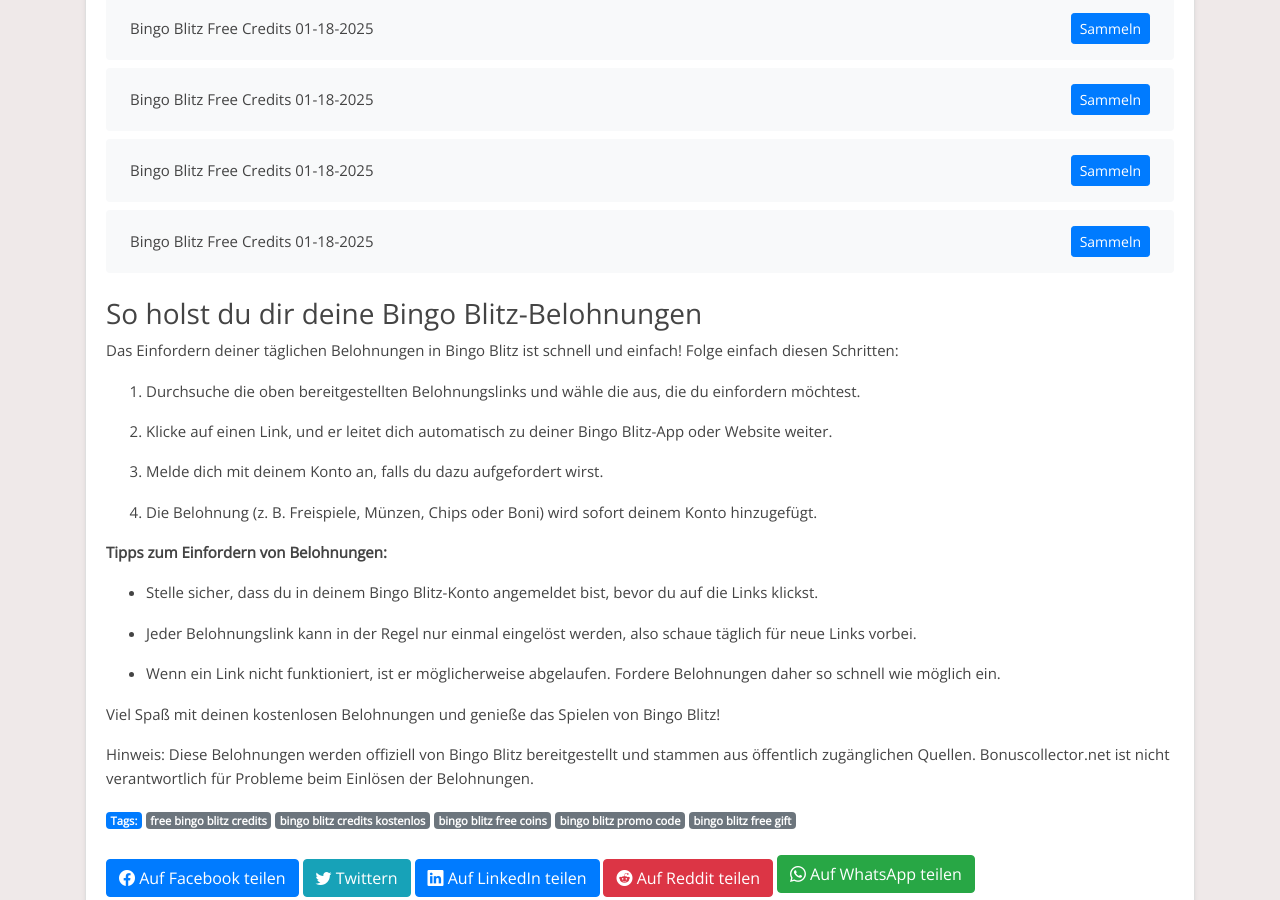
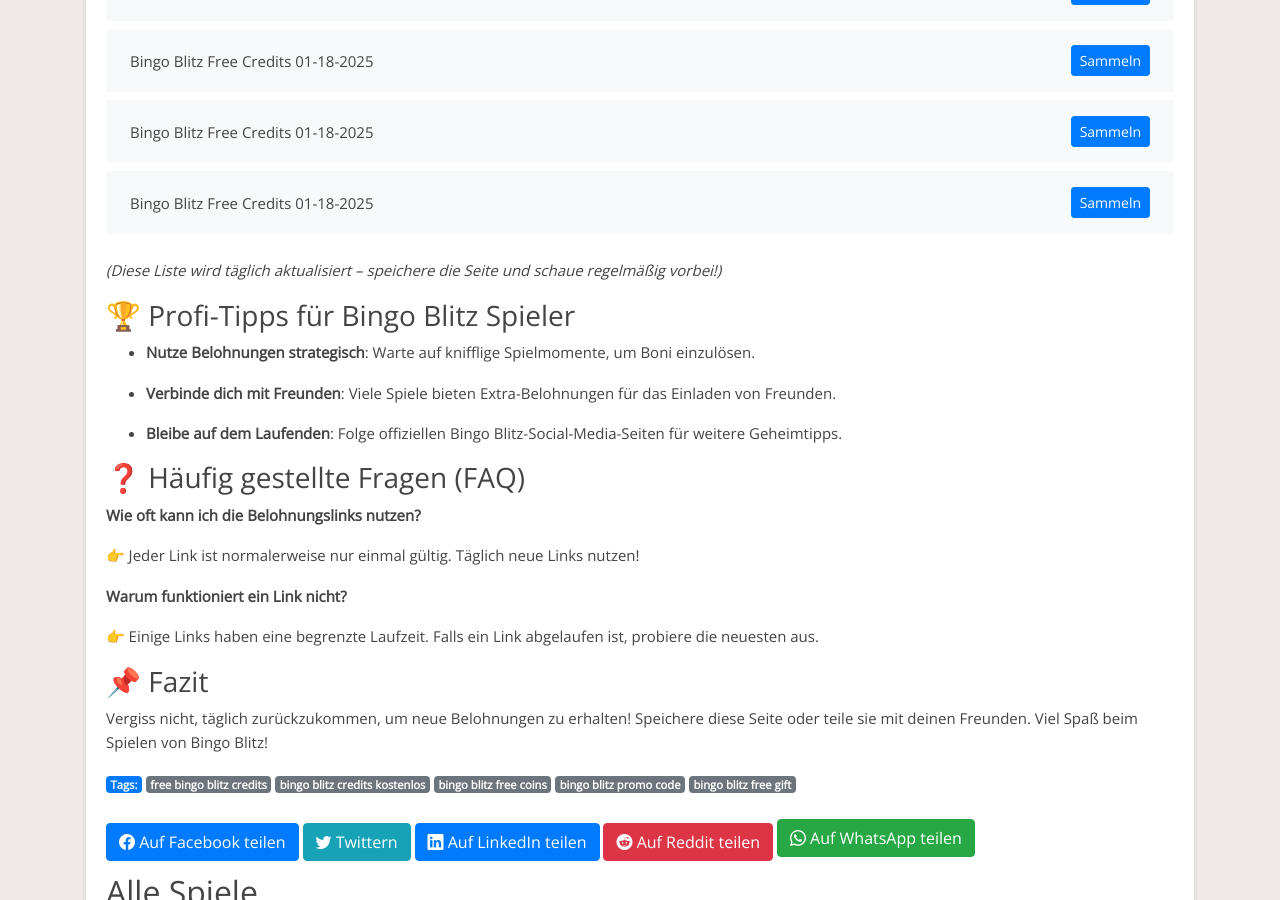
Before and after one commit to Prollad99/bs-de, a Jekyll site: the page built from _posts/2025-01-18-bingo-blitz.md, in a window 1280 px wide and 900 px high, scrolled down 7443 px. Built offline with Jekyll 4.4.1, drawn with Linux system fonts in a browser that asks for light colours; some of the changed text lies outside the part shown.

Commit message:
Aktualisiere bingo-blitz-Belohnungslinks, Inhalte und Änderungsdatum

```diff
--- a/_includes/bingo-blitz_footer.html
+++ b/_includes/bingo-blitz_footer.html
@@ -1,27 +1,31 @@
-### So holst du dir deine Bingo Blitz-Belohnungen
+*(Diese Liste wird täglich aktualisiert – speichere die Seite und schaue regelmäßig vorbei!)*
 
 
-Das Einfordern deiner täglichen Belohnungen in Bingo Blitz ist schnell und einfach! Folge einfach diesen Schritten:
 
-1. Durchsuche die oben bereitgestellten Belohnungslinks und wähle die aus, die du einfordern möchtest.
+### 🏆 Profi-Tipps für Bingo Blitz Spieler
 
-2. Klicke auf einen Link, und er leitet dich automatisch zu deiner Bingo Blitz-App oder Website weiter.
+- **Nutze Belohnungen strategisch**: Warte auf knifflige Spielmomente, um Boni einzulösen.
 
-3. Melde dich mit deinem Konto an, falls du dazu aufgefordert wirst.
+- **Verbinde dich mit Freunden**: Viele Spiele bieten Extra-Belohnungen für das Einladen von Freunden.
 
-4. Die Belohnung (z. B. Freispiele, Münzen, Chips oder Boni) wird sofort deinem Konto hinzugefügt.
+- **Bleibe auf dem Laufenden**: Folge offiziellen Bingo Blitz-Social-Media-Seiten für weitere Geheimtipps.
 
 
-**Tipps zum Einfordern von Belohnungen:**
 
-- Stelle sicher, dass du in deinem Bingo Blitz-Konto angemeldet bist, bevor du auf die Links klickst.
+### ❓ Häufig gestellte Fragen (FAQ)
 
-- Jeder Belohnungslink kann in der Regel nur einmal eingelöst werden, also schaue täglich für neue Links vorbei.
+**Wie oft kann ich die Belohnungslinks nutzen?**
 
-- Wenn ein Link nicht funktioniert, ist er möglicherweise abgelaufen. Fordere Belohnungen daher so schnell wie möglich ein.
+👉 Jeder Link ist normalerweise nur einmal gültig. Täglich neue Links nutzen!
 
 
-Viel Spaß mit deinen kostenlosen Belohnungen und genieße das Spielen von Bingo Blitz!
+
+**Warum funktioniert ein Link nicht?**
+
+👉 Einige Links haben eine begrenzte Laufzeit. Falls ein Link abgelaufen ist, probiere die neuesten aus.
 
 
-Hinweis: Diese Belohnungen werden offiziell von Bingo Blitz bereitgestellt und stammen aus öffentlich zugänglichen Quellen. Bonuscollector.net ist nicht verantwortlich für Probleme beim Einlösen der Belohnungen.
+
+### 📌 Fazit
+
+Vergiss nicht, täglich zurückzukommen, um neue Belohnungen zu erhalten! Speichere diese Seite oder teile sie mit deinen Freunden. Viel Spaß beim Spielen von Bingo Blitz!
--- a/_includes/bingo-blitz_post.html
+++ b/_includes/bingo-blitz_post.html
@@ -1,13 +1,13 @@
-Entdecke tägliche Bingo Blitz-Belohnungen!
+**Willkommen, Bingo Blitz-Fans!**
+
+Suchst du nach den neuesten Gratis-Belohnungen für Bingo Blitz? Dann bist du hier genau richtig! Wir aktualisieren täglich die besten Links für Freispiele, Münzen und andere Boni, damit du dein Spielerlebnis optimal genießen kannst.
 
 
-Bist du ein Fan von Bingo Blitz und möchtest dein Spielerlebnis verbessern? Du bist hier genau richtig! Diese Seite ist allen Bingo Blitz-Enthusiasten gewidmet, die täglich kostenlose Belohnungen einfordern möchten. Hier findest du die neuesten Links, um Freispiele, Münzen, Chips und andere spannende Boni zu sammeln, damit du das Spiel noch mehr genießen kannst.
+
+### Was ist Bingo Blitz und warum sind Belohnungen wichtig?
+
+Bingo Blitz ist ein beliebtes Spiel, das von Millionen gespielt wird. Mit täglichen Belohnungen kannst du länger spielen, schneller leveln und das Beste aus deinem Spielerlebnis herausholen.
 
 
-Bingo Blitz ist ein unterhaltsames Spiel, das von Millionen geliebt wird. Ob du höhere Level erreichen oder einfach nur den Nervenkitzel genießen möchtest – unsere täglichen Belohnungslinks halten dich im Spiel.
 
-
-Hinweis: Bingo Blitz ist eine kostenlose App, die ausschließlich zu Unterhaltungszwecken entwickelt wurde. Bonuscollector.net ist eine unabhängige Plattform und steht in keiner Verbindung zu den Entwicklern oder Eigentümern von Bingo Blitz.
-
-
-Schau täglich vorbei, um sicherzustellen, dass du keine Belohnung verpasst!
+### 🚀 Tägliche Belohnungslinks für Bingo Blitz
```
